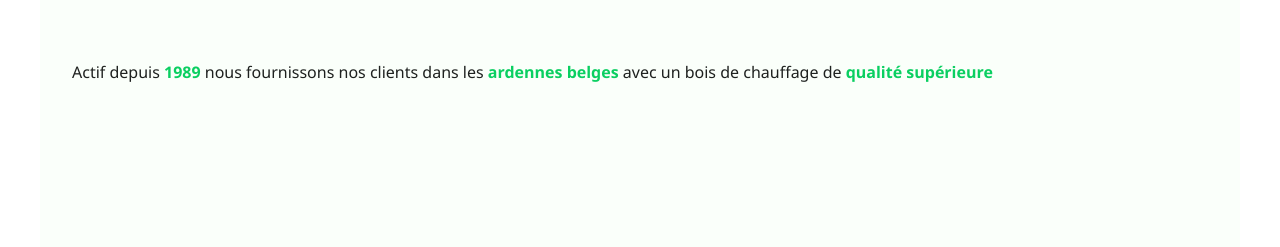
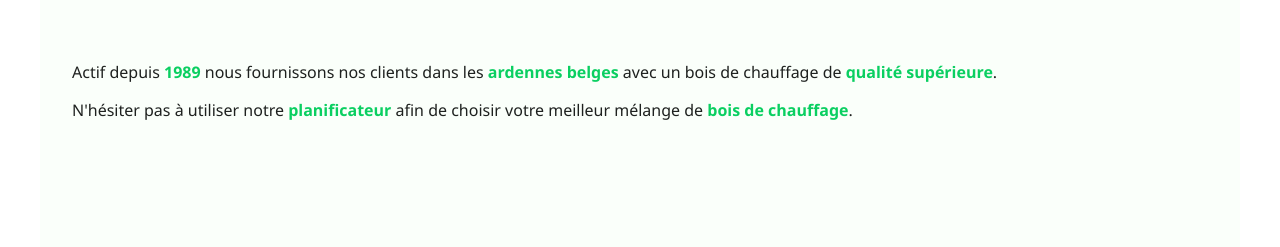
Before and after one commit to Elgemp4/BoisEnergie, a plain HTML site: page index.html in a window 1280 px wide. Shown: the part 1166-1413 px from the top of the page. Drawn offline with Linux system fonts and the light colour scheme.

Commit message:
Add : add more descriptive text

```diff
--- a/index.html
+++ b/index.html
@@ -57,7 +57,8 @@
                 <span>de clients satisfaits</span>
               </li>
             </ul>
-            <p class="stats_desc">Actif depuis <b>1989</b> nous fournissons nos clients dans les <b>ardennes belges</b> avec un bois de chauffage de <b>qualité supérieure</b></p>
+            <p class="stats_desc">Actif depuis <b>1989</b> nous fournissons nos clients dans les <b>ardennes belges</b> avec un bois de chauffage de <b>qualité supérieure</b>.</p>
+            <p>N'hésiter pas à utiliser notre <b>planificateur</b> afin de choisir votre meilleur mélange de <b>bois de chauffage</b>.</p>
           </div>
         </section>
         <section class="essences" id="essences">
--- a/style/_stats.sass
+++ b/style/_stats.sass
@@ -29,3 +29,4 @@
 
         &_desc
             margin-top: 4rem
+            margin-bottom: 1rem
```
Also changed, not shown: style/main.css, 1 other file.
